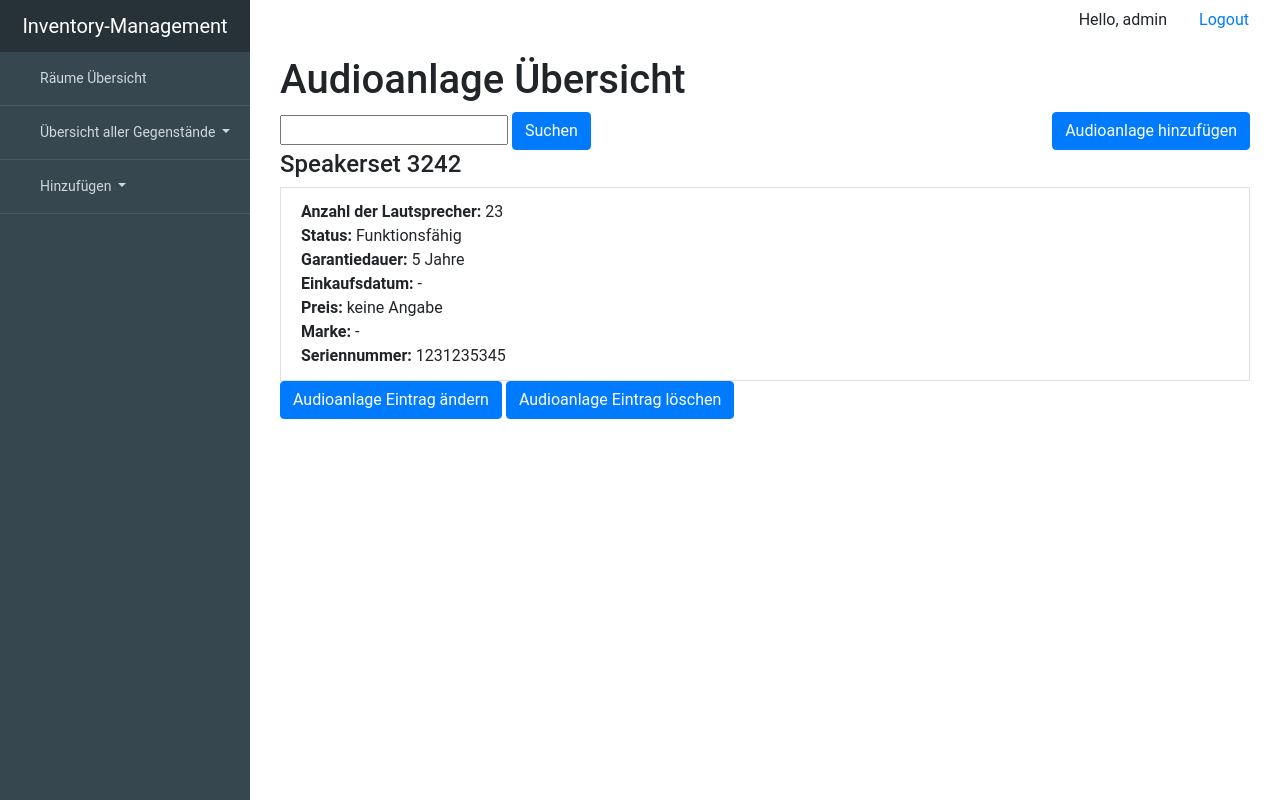
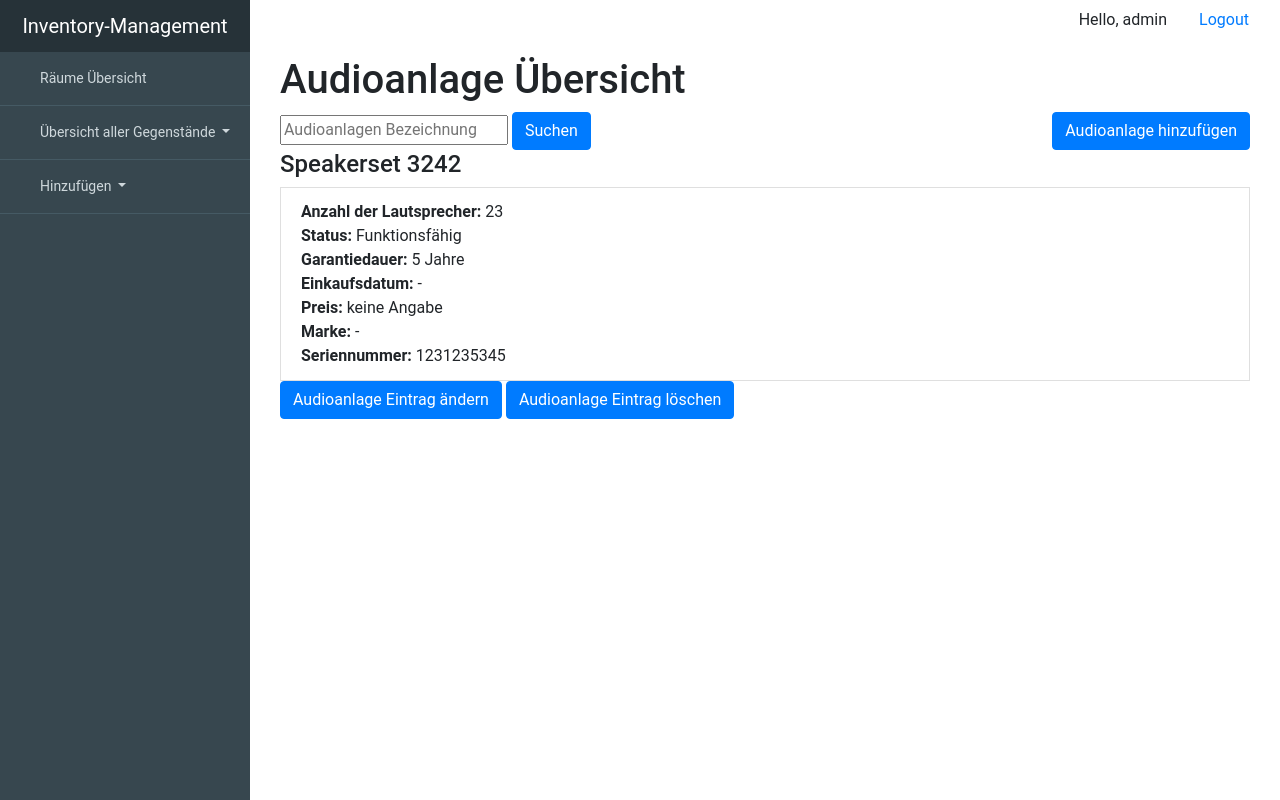
Before and after one commit to LilB0nd/Inventory, a Django app: page /speakerset/all in a window 1280 px wide. Run offline with Django 3.2, Linux system fonts and the light colour scheme; a user stored in the database is signed in; data comes from the database, SQL or seed files in the repository; some libraries are stand-ins or nearby versions.

Commit message:
Merge remote-tracking branch 'origin/master'
# Conflicts:
#	.idea/workspace.xml
#	db.sqlite3

```diff
--- a/inventory_managementsentials/templates/inventory_managementsentials/all/all_rooms.html
+++ b/inventory_managementsentials/templates/inventory_managementsentials/all/all_rooms.html
@@ -22,7 +22,7 @@
             {% if room_list %}
                 {% for room in room_list %}
                     <div class="list-group">
-                        <a href="{% url 'inventory_managementsentials:room' room.description %}" class="list-group-itemlist-group-item-action active">Raum {{ room.description }}</a>
+                       <h4> <a href="{% url 'inventory_managementsentials:room' room.description %}" class="list-group-itemlist-group-item-action active">Raum {{ room.description }}</a></h4>
                         <a href="#" class="list-group-item list-group-item-action"><strong>Lage: </strong>{{ room.location|default_if_none:"keine Angabe" }}</a>
 
                     </div>
--- a/inventory_managementsentials/templates/inventory_managementsentials/all/all_speakerset.html
+++ b/inventory_managementsentials/templates/inventory_managementsentials/all/all_speakerset.html
@@ -11,7 +11,7 @@
             </div>
         </header>
         <form method="GET" action="/speakerset/all">
-                <input type="text" name="speakerset_description" placeholder="">
+                <input type="text" name="speakerset_description" placeholder="Audioanlagen Bezeichnung">
                 <button type="submit" class="btn btn-primary">Suchen</button>
                 <a href='/add/speakerset/' class="btn btn-primary" style="float:right">Audioanlage hinzufügen</a>
             </form>
```
